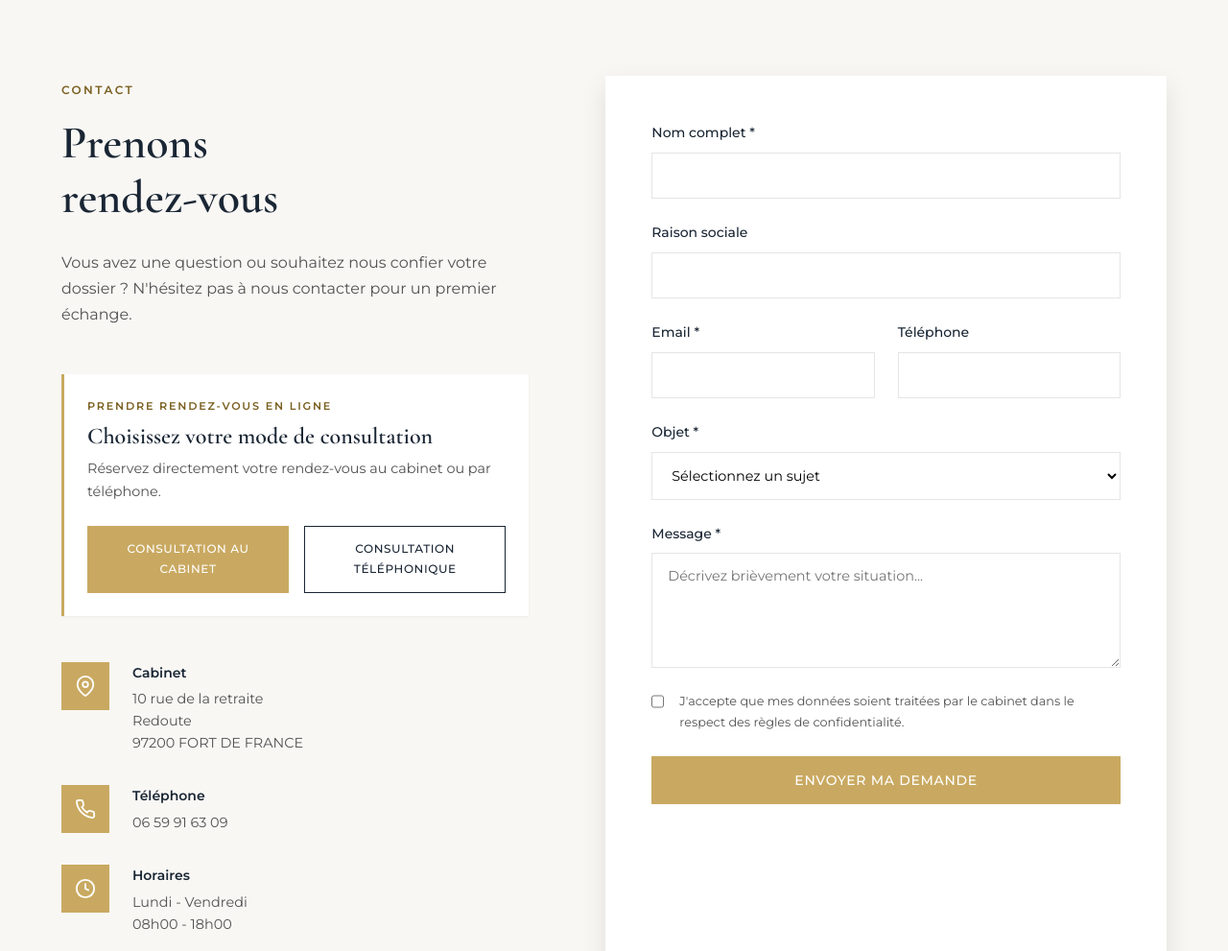
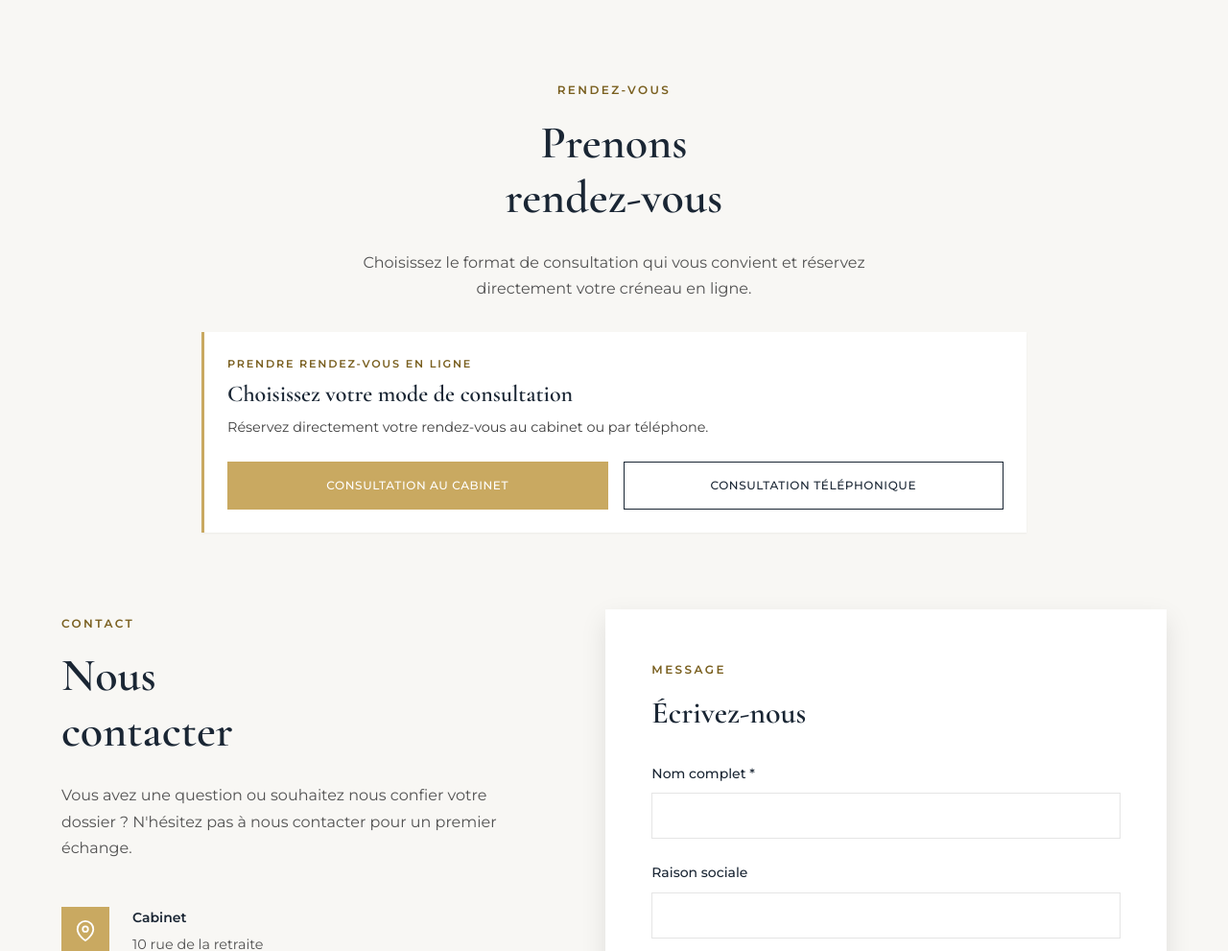
Before and after one commit to Amirault/amelie-amirault-avocat, a website: page index.html in a window 1280 px wide. Shown: the part 4880-5871 px from the top of the page at 96% size. Drawn offline with nearby package versions, Linux system fonts and the light colour scheme.

Commit message:
Séparer la prise de rendez-vous du formulaire de contact

```diff
--- a/css/style.css
+++ b/css/style.css
@@ -1029,6 +1029,23 @@ body:has(.hero) .navbar.scrolled .nav-logo-img-dark {
     background-color: var(--color-light);
 }
 
+.contact-header {
+    max-width: 860px;
+    margin: 0 auto var(--spacing-2xl);
+    text-align: center;
+}
+
+.contact-header > p {
+    max-width: 620px;
+    margin: 0 auto var(--spacing-lg);
+    color: var(--color-gray-600);
+}
+
+.contact-header .appointment-options {
+    margin-bottom: 0;
+    text-align: left;
+}
+
 .contact-grid {
     display: grid;
     grid-template-columns: 1fr 1.2fr;
@@ -1147,6 +1164,15 @@ body:has(.hero) .navbar.scrolled .nav-logo-img-dark {
     background-color: var(--color-white);
     padding: var(--spacing-xl);
     box-shadow: var(--shadow-lg);
+}
+
+.contact-form-title {
+    margin-bottom: var(--spacing-lg);
+    font-family: var(--font-heading);
+    font-size: 2rem;
+    font-weight: 600;
+    line-height: 1.2;
+    color: var(--color-primary);
 }
 
 .contact-form {
--- a/index.html
+++ b/index.html
@@ -587,23 +587,28 @@
     <!-- Contact -->
     <section class="contact" id="contact">
         <div class="container">
+            <div class="contact-header">
+                <span class="section-label">Rendez-vous</span>
+                <h2 class="section-title">Prenons<br>rendez-vous</h2>
+                <p>Choisissez le format de consultation qui vous convient et réservez directement votre créneau en ligne.</p>
+                <div class="appointment-options">
+                    <span class="appointment-label">Prendre rendez-vous en ligne</span>
+                    <h3>Choisissez votre mode de consultation</h3>
+                    <p>Réservez directement votre rendez-vous au cabinet ou par téléphone.</p>
+                    <div class="appointment-links">
+                        <a class="btn btn-primary" href="https://consultation.avocat.fr/consultation-cabinet/forms.php?source=widget&amp;targetid=61526" target="_blank" rel="noopener noreferrer">Consultation au cabinet</a>
+                        <a class="btn btn-outline" href="https://consultation.avocat.fr/consultation-telephonique/forms.php?source=widget&amp;targetid=61526" target="_blank" rel="noopener noreferrer">Consultation téléphonique</a>
+                    </div>
+                </div>
+            </div>
             <div class="contact-grid">
                 <div class="contact-info">
                     <span class="section-label">Contact</span>
-                    <h2 class="section-title">Prenons<br>rendez-vous</h2>
+                    <h2 class="section-title">Nous<br>contacter</h2>
                     <p>
                         Vous avez une question ou souhaitez nous confier votre dossier ?
                         N'hésitez pas à nous contacter pour un premier échange.
                     </p>
-                    <div class="appointment-options">
-                        <span class="appointment-label">Prendre rendez-vous en ligne</span>
-                        <h3>Choisissez votre mode de consultation</h3>
-                        <p>Réservez directement votre rendez-vous au cabinet ou par téléphone.</p>
-                        <div class="appointment-links">
-                            <a class="btn btn-primary" href="https://consultation.avocat.fr/consultation-cabinet/forms.php?source=widget&amp;targetid=61526" target="_blank" rel="noopener noreferrer">Consultation au cabinet</a>
-                            <a class="btn btn-outline" href="https://consultation.avocat.fr/consultation-telephonique/forms.php?source=widget&amp;targetid=61526" target="_blank" rel="noopener noreferrer">Consultation téléphonique</a>
-                        </div>
-                    </div>
                     <div class="contact-details">
                         <div class="contact-item">
                             <div class="contact-icon">
@@ -655,6 +660,8 @@
                     </div>
                 </div>
                 <div class="contact-form-wrapper">
+                    <span class="section-label">Message</span>
+                    <h2 class="contact-form-title">Écrivez-nous</h2>
                     <form class="contact-form" id="contact-form" name="contact" method="POST" data-netlify="true" data-netlify-honeypot="bot-field">
                         <input type="hidden" name="form-name" value="contact">
                         <p class="form-honeypot" aria-hidden="true">
```
